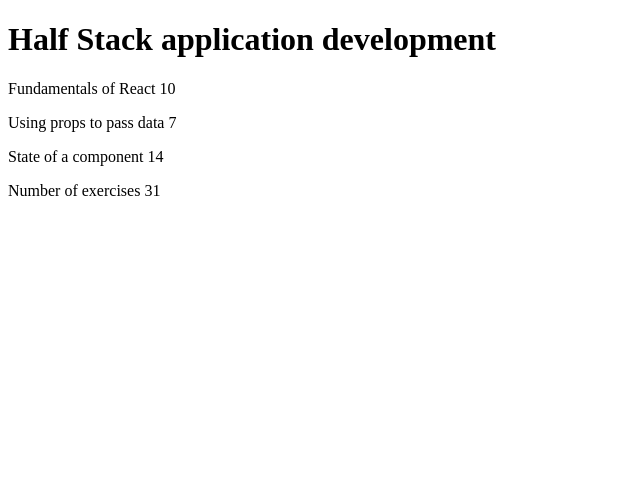
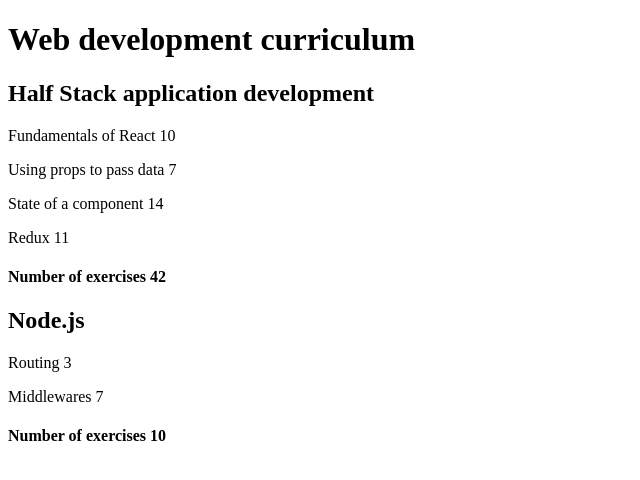
Before and after one commit to javiPilgrim/FullStack-Open, a JavaScript app in the folder part2/courseinfo/: page / in a window 1280 px wide. Shown: the top 480 px of the page, without its empty margins (0-640 px from the left). Built offline with nearby package versions, Linux system fonts and the light colour scheme.

Commit message:
exercise 2.4

```diff
--- a/part2/courseinfo/src/App.js
+++ b/part2/courseinfo/src/App.js
@@ -1,16 +1,30 @@
+
+
+const Courses = ({courses}) => {
+  return(
+    courses.map((x,i)=>
+    <Course key = {i} course={x.name} parts={x.parts}/>
+    )
+  )
+}
+
 const Course = ({course, parts}) => {
+  const totalExercises = parts.reduce((accumulator, currentValue) => {
+      return accumulator + currentValue.exercises
+    }, 0)
+
   return(
     <>
       <Header course={course} />
       <Content parts={parts} />
+      <Total sum = {totalExercises} />
     </>
   )
 }
 
 
-const Header = ({ course }) => <h1>{course}</h1>
+const Header = ({ course }) => <h2>{course}</h2>
 
-const Total = ({ sum }) => <p>Number of exercises {sum}</p>
 
 const Part = ({ part }) =>
   <p>
@@ -20,11 +34,14 @@ const Part = ({ part }) =>
 const Content = ({ parts }) =>
     parts.map((result, i) => <Part key = {i} part={result} />)
 
+const Total = ({ sum }) => <h4>Number of exercises {sum}</h4>
+
 
 const App = () => {
-  const course = {
+  const courses = [
+    {
+      name: 'Half Stack application development',
       id: 1,
-    name: 'Half Stack application development',
       parts: [
         {
           name: 'Fundamentals of React',
@@ -40,18 +57,42 @@ const App = () => {
           name: 'State of a component',
           exercises: 14,
           id: 3,
-      }
+        },
+        {
+          name: 'Redux',
+          exercises: 11,
+          id: 4,
+        },
       ],
-  }
-  const totalExercises = course.parts.reduce((accumulator, currentValue) => {
-    return accumulator + currentValue.exercises
-  }, 0)
+    },
+    {
+      name: 'Node.js',
+      id: 2,
+      parts: [
+        {
+          name: 'Routing',
+          exercises: 3,
+          id: 1,
+        },
+        {
+          name: 'Middlewares',
+          exercises: 7,
+          id: 2,
+        },
+      ],
+    },
+  ]
+
+
+
 
   return (
     <div>
-      <Course course={course.name} parts={course.parts} />
+      <h1>Web development curriculum</h1>
+      <Courses courses={courses} />
 
-      <Total sum={totalExercises} />
+
+
     </div>
   )
 }
```
Lines whose indentation alone changed are shown as unchanged.
